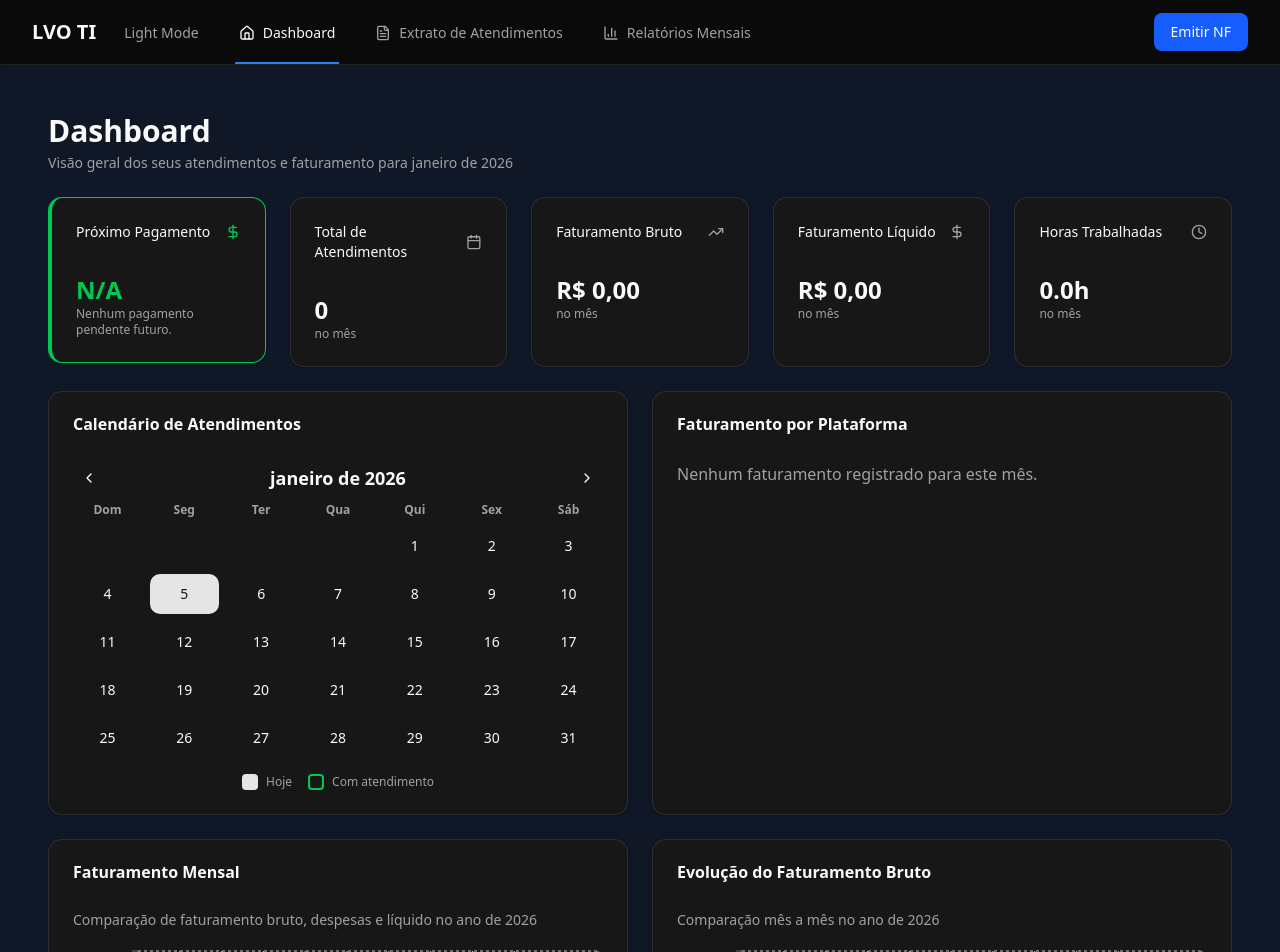
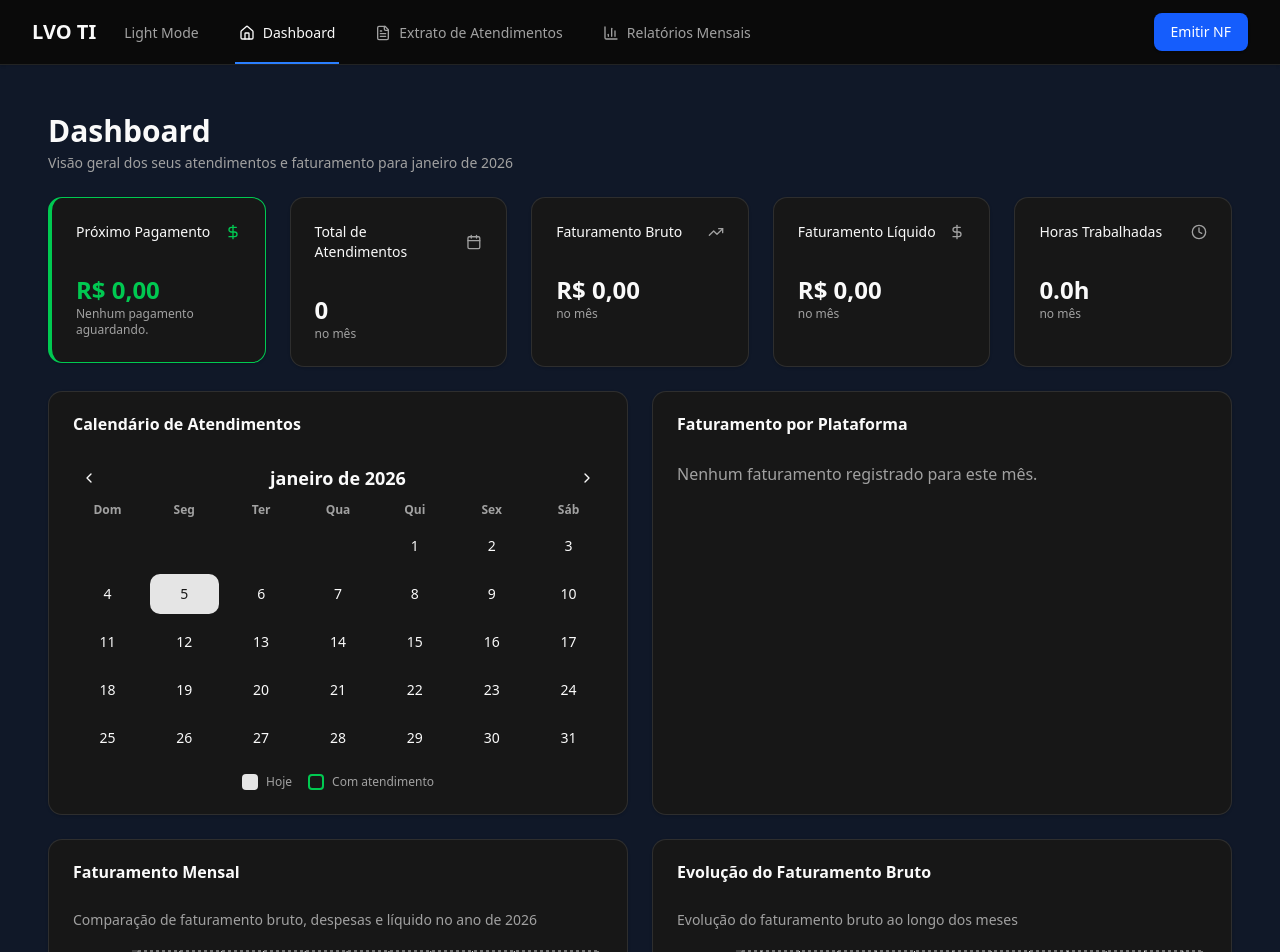
Before and after one commit to leonardovoliveira/sistema-atendimentos, a React (Vite) app: page / in a window 1280 px wide. Shown: the top 952 px of the page. Built offline with nearby package versions, Linux system fonts and the light colour scheme.

Commit message:
feat: Update Next Payment card to sum all 'Aguardando Pagamento' on nearest date

```diff
--- a/src/pages/Dashboard.jsx
+++ b/src/pages/Dashboard.jsx
@@ -64,44 +64,24 @@ function Dashboard({ atendimentos }) {
   }, [atendimentos, dataExibicao])
 
   const proximoPagamento = useMemo(() => {
-    console.log("Dashboard: Atendimentos recebidos para proximoPagamento:", atendimentos);
+    // Filtrar apenas atendimentos com status "Aguardando Pagamento"
+    const atendimentosAguardando = atendimentos.filter(a => a.status === 'Aguardando Pagamento' && a.data_prevista_pagamento);
 
-    const hoje = new Date().toISOString().split('T')[0];
-    const atendimentosPendentes = atendimentos.filter(a => {
-      if (!a.data_prevista_pagamento || a.status === 'Pago') return false;
-      return a.data_prevista_pagamento >= hoje;
-    });
+    if (atendimentosAguardando.length === 0) return null;
 
-    if (atendimentosPendentes.length === 0) {
-      console.log("Dashboard: Nenhum atendimento pendente futuro encontrado para proximoPagamento.");
-      return null;
-    }
+    // Encontrar a data de previsão de pagamento mais próxima
+    const datasOrdenadas = [...new Set(atendimentosAguardando.map(a => a.data_prevista_pagamento))].sort();
+    const dataMaisProxima = datasOrdenadas[0];
 
-    const proximo = atendimentosPendentes.reduce((maisProximo, atual) => {
-      if (!maisProximo) return atual;
-      const dataMaisProxima = new Date(maisProximo.data_prevista_pagamento + 'T03:00:00Z');
-      const dataAtual = new Date(atual.data_prevista_pagamento + 'T03:00:00Z');
-      return dataAtual < dataMaisProxima ? atual : maisProximo;
-    }, null);
+    // Somar o valor líquido de todos os atendimentos nessa data específica
+    const atendimentosNaData = atendimentosAguardando.filter(a => a.data_prevista_pagamento === dataMaisProxima);
+    const totalAReceber = atendimentosNaData.reduce((acc, a) => acc + calcularValorLiquido(a), 0);
 
-    if (!proximo) {
-      console.log("Dashboard: Nenhum próximo pagamento encontrado após redução em proximoPagamento.");
-      return null;
-    }
-
-    const valorBruto = calcularValorBruto(proximo);
-    const adiantamento = parseFloat(proximo.adiantamento_recebido) || 0;
-    const valorAReceber = valorBruto - adiantamento;
-
-    const result = {
-      valor: valorAReceber,
-      data: proximo.data_prevista_pagamento,
-      cliente: proximo.nome_cliente,
-      plataforma: proximo.plataforma,
-      status: proximo.status
+    return {
+      valor: totalAReceber,
+      data: dataMaisProxima,
+      quantidade: atendimentosNaData.length
     };
-    console.log("Dashboard: Próximo Pagamento calculado:", result);
-    return result;
   }, [atendimentos]);
 
   const estatisticas = useMemo(() => {
@@ -225,10 +205,12 @@ function Dashboard({ atendimentos }) {
             </CardHeader>
             <CardContent>
               <div className="text-2xl font-bold text-green-500">
-                {proximoPagamento ? proximoPagamento.valor.toLocaleString('pt-BR', { style: 'currency', currency: 'BRL' }) : 'N/A'}
+                {proximoPagamento ? proximoPagamento.valor.toLocaleString('pt-BR', { style: 'currency', currency: 'BRL' }) : 'R$ 0,00'}
               </div>
               <p className="text-xs text-muted-foreground">
-                {proximoPagamento ? `Previsto para ${new Date(proximoPagamento.data + 'T03:00:00Z').toLocaleDateString('pt-BR')} (${proximoPagamento.plataforma})` : 'Nenhum pagamento pendente futuro.'}
+                {proximoPagamento
+                  ? `Previsto para ${new Date(proximoPagamento.data + 'T03:00:00Z').toLocaleDateString('pt-BR')} (${proximoPagamento.quantidade} OS)`
+                  : 'Nenhum pagamento aguardando.'}
               </p>
             </CardContent>
           </Card>
@@ -344,16 +326,16 @@ function Dashboard({ atendimentos }) {
             <CardTitle>Evolução do Faturamento Bruto</CardTitle>
           </CardHeader>
           <CardContent>
-            <p className="text-sm text-muted-foreground mb-4">Comparação mês a mês no ano de {dataExibicao.getFullYear()}</p>
+            <p className="text-sm text-muted-foreground mb-4">Evolução do faturamento bruto ao longo dos meses</p>
             <ResponsiveContainer width="100%" height={300}>
-              <LineChart data={dadosMensais}>
+              <BarChart data={dadosMensais}>
                 <CartesianGrid strokeDasharray="3 3" />
                 <XAxis dataKey="mes" />
                 <YAxis formatter={(value) => value.toLocaleString('pt-BR', { style: 'currency', currency: 'BRL' })} />
                 <Tooltip formatter={(value) => value.toLocaleString('pt-BR', { style: 'currency', currency: 'BRL' })} />
                 <Legend />
-                <Line type="monotone" dataKey="faturamentoBruto" stroke="#8884d8" name="Faturamento Bruto" />
-              </LineChart>
+                <Bar dataKey="faturamentoBruto" fill="#8884d8" name="Faturamento Bruto" />
+              </BarChart>
             </ResponsiveContainer>
           </CardContent>
         </Card>
```
